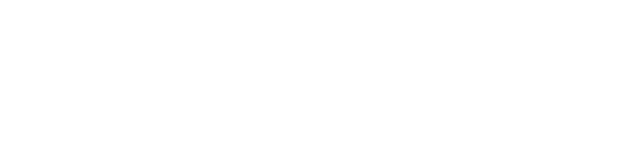
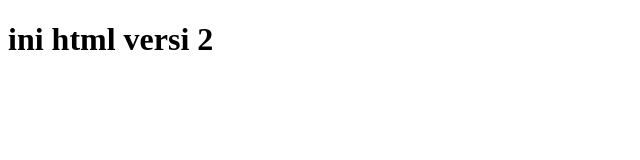
Before and after one commit to chandrabayupratama/coba-git-ignore, a plain HTML site: page index.html in a window 1280 px wide. Shown: the whole page, without its empty margins (0-640 px from the left). Drawn offline with Linux system fonts and the light colour scheme.

Commit message:
tambah header di html2

```diff
--- a/index.html
+++ b/index.html
@@ -7,6 +7,6 @@
     <title>Document</title>
 </head>
 <body>
-
+    <h1>ini html versi 2</h1>
 </body>
 </html>
```
